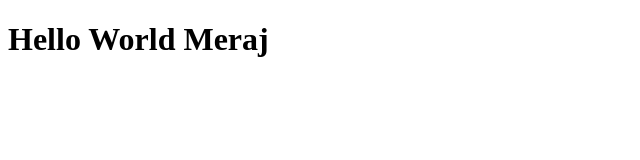
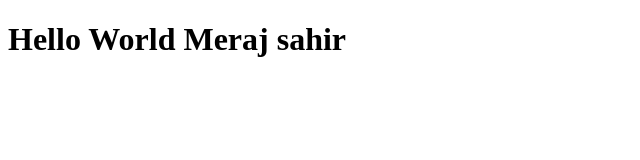
Before and after one commit to GitHubFi/WEB-PACK, a React app: page / in a window 1280 px wide. Shown: the top 160 px of the page, without its empty margins (0-640 px from the left). Built offline with nearby package versions, Linux system fonts and the light colour scheme; the HTML template or start-up script is replaced by a standard one.

Commit message:
add second name

```diff
--- a/src/component/App.js
+++ b/src/component/App.js
@@ -4,7 +4,7 @@ class App extends Component {
     render () {
         return (
             <div>
-                <h1>Hello World  Meraj</h1>
+                <h1>Hello World  Meraj sahir</h1>
             </div>
         )
     }
```
